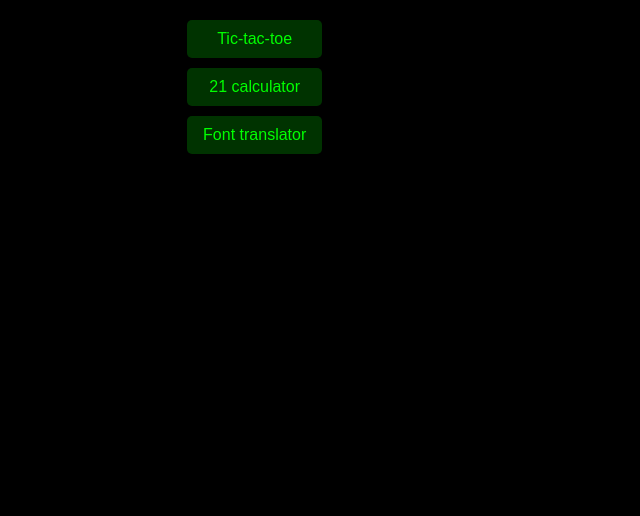
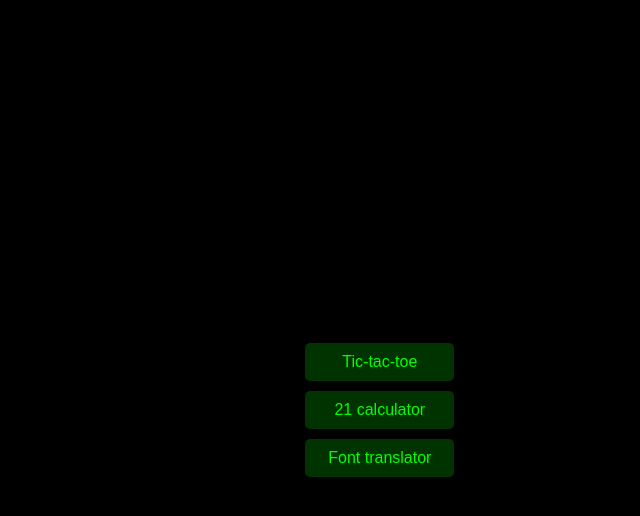
Before and after one commit to makrboy/Hub, a plain HTML site: page index.html in a window 1280 px wide. Shown: the whole page, without its empty margins (273-913 px from the left). Drawn offline with Linux system fonts and the light colour scheme.

Commit message:
Update index.html

```diff
--- a/index.html
+++ b/index.html
@@ -11,8 +11,7 @@
       flex-direction: column;
       align-items: center;
       justify-content: center;
-      height: 80%;
-      width: 80%;
+      height: 100vh;
       margin: 0;
       padding: 10px;
     }
@@ -21,8 +20,8 @@
       background-color: #003300; /* Dark green */
       padding: 10px;
       margin: 10px;
-      width: 80%;
-      max-width: 600px;
+      width: 90%;
+      max-width: 800px;
       text-align: center;
       border-radius: 5px;
     }
```
